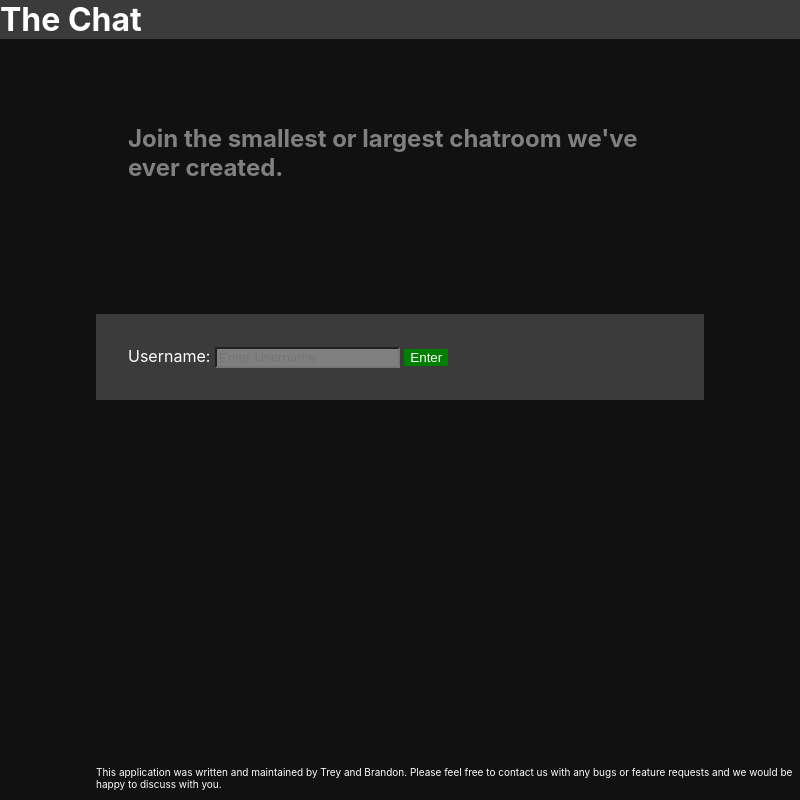
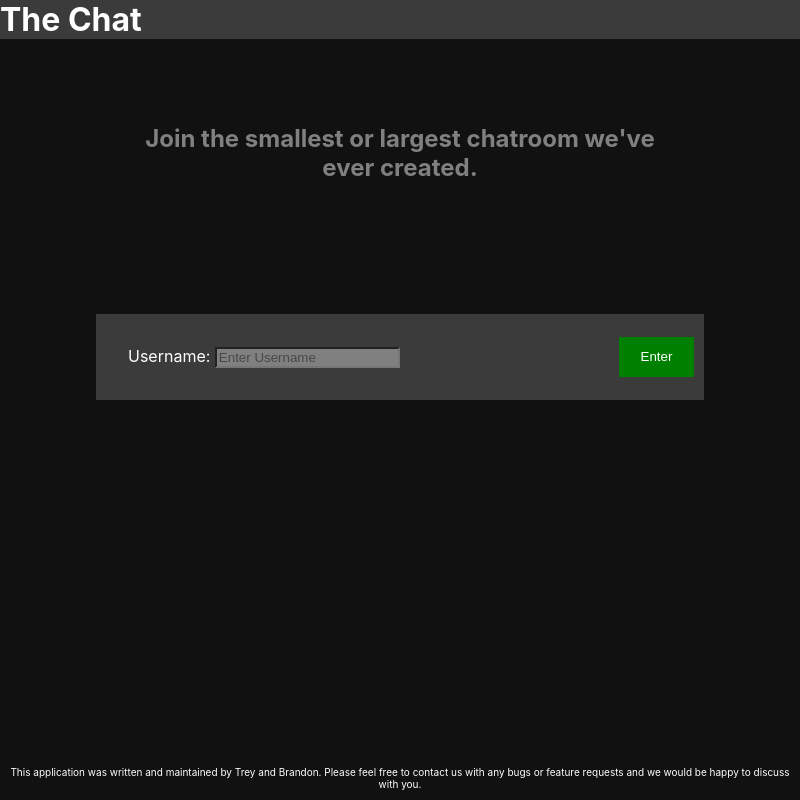
Before and after one commit to Brandon-Wong801/electron-chat-app, an Electron app: page src/index.html in a window 800 px wide. Drawn offline with Linux system fonts and the light colour scheme.

Commit message:
Cleaned up UI a bit

```diff
--- /dev/null
+++ b/src/functions.js
@@ -0,0 +1,11 @@
+const enterButton = document.getElementById('enter');
+
+
+enterButton.onclick = enterClicked;
+var count = 0;
+function enterClicked(){
+    const name = document.getElementById('uname').value;
+    console.log("Test worked");
+    count++;
+    window.alert(name+" "+ count);
+}
--- a/src/index.css
+++ b/src/index.css
@@ -6,6 +6,15 @@ body {
   max-width: 38rem;
   padding: 2rem;
   color: white;
+}
+
+footer {
+  font-size: x-small;
+  position: absolute;
+  bottom: 0px;
+  text-align: center;
+  left: 0;
+  right: 0;
 }
 
 
@@ -27,13 +36,11 @@ body {
 
 #subtitle{
   color:gray;
-}
-
-.has-text-light{
-  color: white;
+  text-align: center;
 }
 
 .input{
+  position: relative;
   background-color:#3b3b3b;
   padding: 2rem;
 }
@@ -42,31 +49,19 @@ body {
   background-color:gray;
 }
 
-.info{
-  font-size: x-small;
-  position: absolute;
-  bottom: 0;
+::placeholder{
+  color: rgb(73, 71, 71);
 }
 
-.enter{
+
+#enter{
+  position: absolute;
+  right: 10px;
+  top: 23px;
+  bottom: 23px;
   background-color: green;
   border: none;
   color: white;
   text-align: center;
+  width: 75px;
 }
-
-.footer{
-  position: fixed;
-  left: 0;
-  bottom: 0;
-  width: 100%;
-  background-color: #3b3b3b;
-  color: white;
-  text-align: center;
-}
-
-
-
-div{
-  opacity: 1;
-}
--- a/src/index.html
+++ b/src/index.html
@@ -9,6 +9,7 @@
 
 
   </head>
+  <script defer src= "functions.js"></script>
   <body>
 
     <h1 class = "title">The Chat</h1>
@@ -28,17 +29,18 @@
       <label for="fname">Username:</label>
       <input type="text" id="uname" name="uname" placeholder="Enter Username">
 
-      <input class="enter" type="submit" value="Enter">
+      <button id = "enter">Enter</button>
     </div>
 
     <br><br><br>
 
-    <div class="info">
+    <footer>
       <p>This application was written and maintained by Trey and Brandon.
         Please feel free to contact us with any bugs or feature requests
         and we would be happy to discuss with you.
       </p>
-    </div>
+    </footer>
 
   </body>
+
 </html>
```
